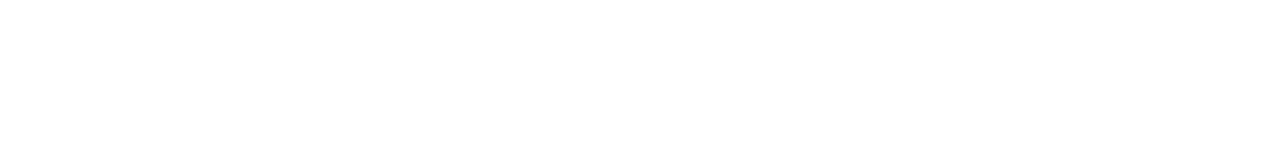
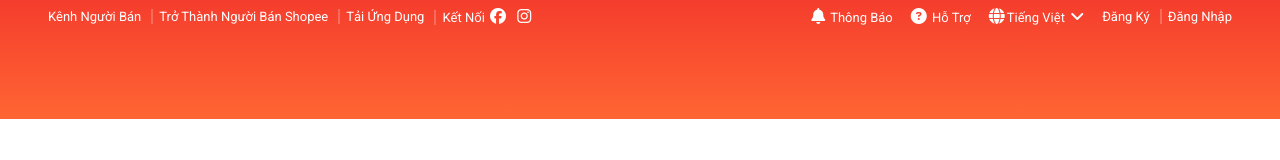
Before and after one commit to RayxLix/shopee, a website: page index.html in a window 1280 px wide. Drawn offline with nearby package versions, Linux system fonts and the light colour scheme.

Commit message:
10:34 28/5/2022

```diff
--- a/assets/css/base.css
+++ b/assets/css/base.css
@@ -27,3 +27,10 @@ html{
   display: flex;
   flex-wrap: wrap;
 }
+a{
+  text-decoration: none;
+  color: unset;
+}
+ul{
+  list-style: none;
+}
--- a/assets/css/main.css
+++ b/assets/css/main.css
@@ -0,0 +1,79 @@
+.header{
+  width: 100%;
+  height: 119px;
+  background-image: linear-gradient( 0,#ff6533 , #f53d2d);;
+}
+.navbar{
+  display: flex;
+  justify-content: space-between;
+  height: 34px;
+
+}
+.navbar__list{
+  display: flex;
+ align-items: center;
+}
+.navbar__item{
+  font-size: 1.3rem;
+  color: var(--white-color);
+  text-transform: capitalize;
+  font-weight: 400;
+  padding: 4px 8px;
+  cursor: pointer;
+}
+.navbar--seperate::before{
+  content: '';
+  height: 1rem;
+  width: 0;
+  border-left: 2px solid hsla(0,0%,100%,.22);
+  position: relative;
+  left: -6px;
+}
+.narbar__icon{
+  font-size: 16px;
+  padding: 0px 2px;
+}
+.margin-right-4{
+  margin-right: 4px;
+}
+.navbar__qr{
+  position: relative;
+}
+.navbar__qr:hover .navbar__qr--download {
+  display: block;
+}
+.navbar__qr--download{
+  position: absolute;
+  width: 190px;
+  display: flex;
+  margin-top: 12px;
+  flex-direction: column;
+  border-radius: 4px;
+  background-color: white;
+  border: 1px solid #ccc;
+  display: none;
+}
+.navbar__qr--download > img{
+  width: 100%;
+}
+.navbar__qr--download::before{
+  content: '';
+  width: 190px;
+  height: 20px;
+  position: absolute;
+  top: -18px;
+}
+.download__from {
+  width: 150px;
+  margin: 0 auto;
+  margin-top: 8px;
+  display: flex;
+  flex-wrap: wrap;
+  margin-bottom: 8px;
+}
+.download__from > img{
+  width: 50%
+}
+.mb-8{
+  margin-bottom: 8px;
+}
--- a/index.html
+++ b/index.html
@@ -20,12 +20,89 @@
       href="https://fonts.googleapis.com/css2?family=Roboto:wght@300;400;500;700;900&display=swap"
       rel="stylesheet"
     />
+    <script
+      src="https://kit.fontawesome.com/4b2bb07174.js"
+      crossorigin="anonymous"
+    ></script>
     <link rel="stylesheet" href="./assets/css/base.css" />
     <link rel="stylesheet" href="./assets/css/main.css" />
   </head>
   <body>
     <div class="app">
-      <header class="header"></header>
+      <header class="header">
+        <nav class="navbar grid">
+          <!-- navbar left -->
+          <ul class="navbar__list">
+            <li class="navbar__item">
+              <a href="https://banhang.shopee.vn/account/signin?next=%2F"
+                >kênh người bán</a
+              >
+            </li>
+            <li class="navbar__item navbar--seperate">
+              <a href="https://shopee.vn/m/dang-ky-ban-hang-shopee"
+                >trở thành người bán shopee</a
+              >
+            </li>
+            <li class="navbar__item navbar--seperate navbar__qr">
+              <a href="https://shopee.vn/web">tải ứng dụng</a>
+              <div class="navbar__qr--download">
+                <img src="./assets/imgs/qr-code-download.png" alt="Down load" />
+                <div class="download__from">
+                  <img src="./assets/imgs/app-store-btn.png" alt="" />
+                  <img src="./assets/imgs/google-play-btn.png" alt="" />
+                  <img src="./assets/imgs/app-galler-btn.png" alt="" />
+                </div>
+              </div>
+            </li>
+            <li class="navbar__item navbar--seperate">
+              kết nối
+              <a
+                href="https://www.facebook.com/ShopeeVN"
+                class="narbar__icon margin-right-4"
+                ><i class="fa-brands fa-facebook"></i
+              ></a>
+              <a
+                href="https://www.instagram.com/Shopee_VN/"
+                class="narbar__icon"
+                ><i class="fa-brands fa-instagram"></i
+              ></a>
+            </li>
+          </ul>
+
+          <!-- navbar-right -->
+          <ul class="navbar__list">
+            <li class="navbar__item">
+              <span class="narbar__icon"><i class="fa-solid fa-bell"></i></span>
+              thông báo
+            </li>
+            <li class="navbar__item">
+              <span class="narbar__icon"
+                ><i class="fa-solid fa-circle-question"></i
+              ></span>
+              <a href="https://shopee.vn/web">hỗ trợ</a>
+            </li>
+            <li class="navbar__item">
+              <span class="narbar__icon"><i class="fa-solid fa-globe"></i></span
+              >tiếng việt
+              <span class="narbar__icon"
+                ><i class="fa-solid fa-angle-down"></i
+              ></span>
+            </li>
+            <li class="navbar__item">
+              <a
+                href="https://shopee.vn/buyer/signup?next=https%3A%2F%2Fshopee.vn%2F"
+                >đăng ký</a
+              >
+            </li>
+            <li class="navbar__item navbar--seperate">
+              <a
+                href="https://shopee.vn/buyer/login?next=https%3A%2F%2Fshopee.vn%2F"
+                >đăng nhập</a
+              >
+            </li>
+          </ul>
+        </nav>
+      </header>
 
       <div class="container"></div>
 
```
Also changed, not shown: assets/imgs/app-galler-btn.png (added), assets/imgs/app-store-btn.png (added), assets/imgs/google-play-btn.png (added), assets/imgs/qr-code-download.png (added).
